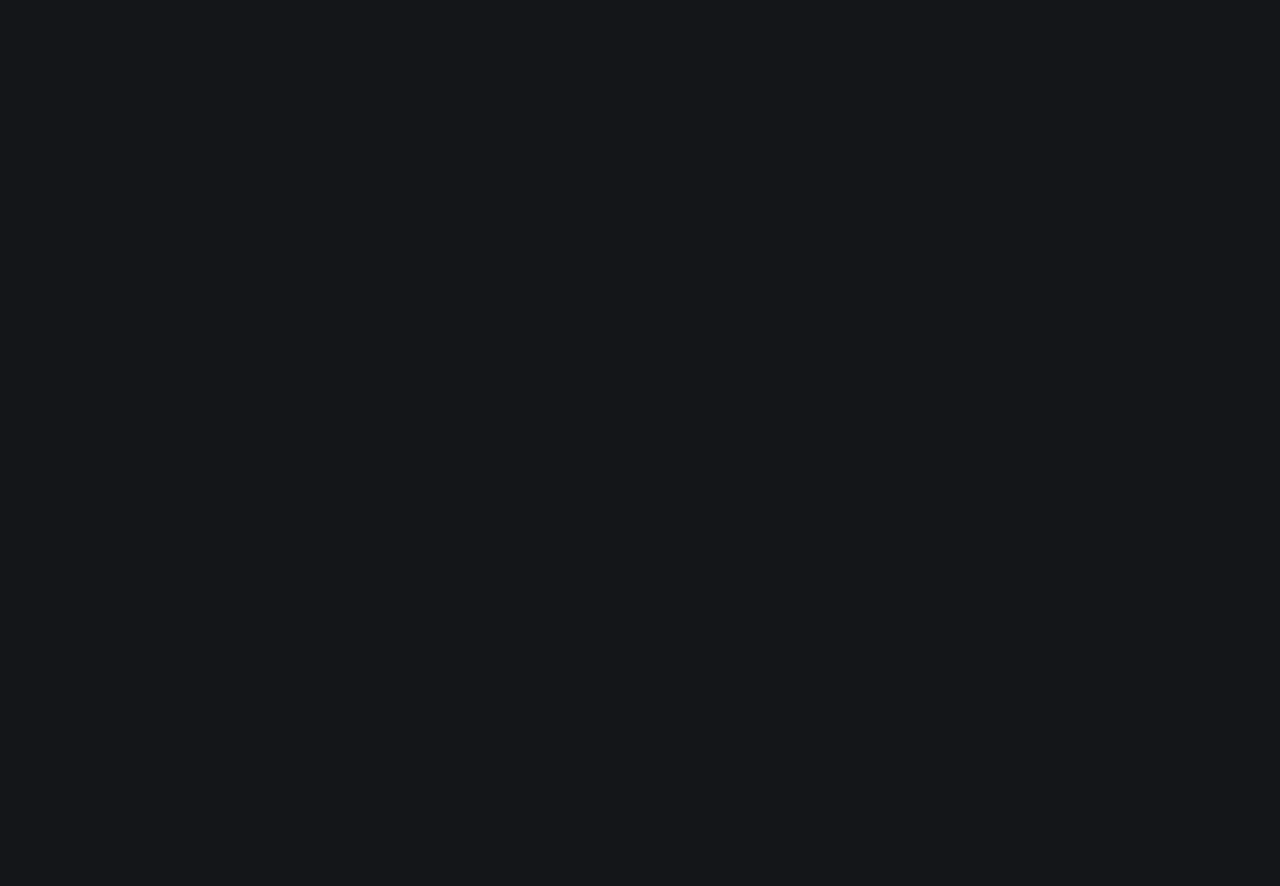
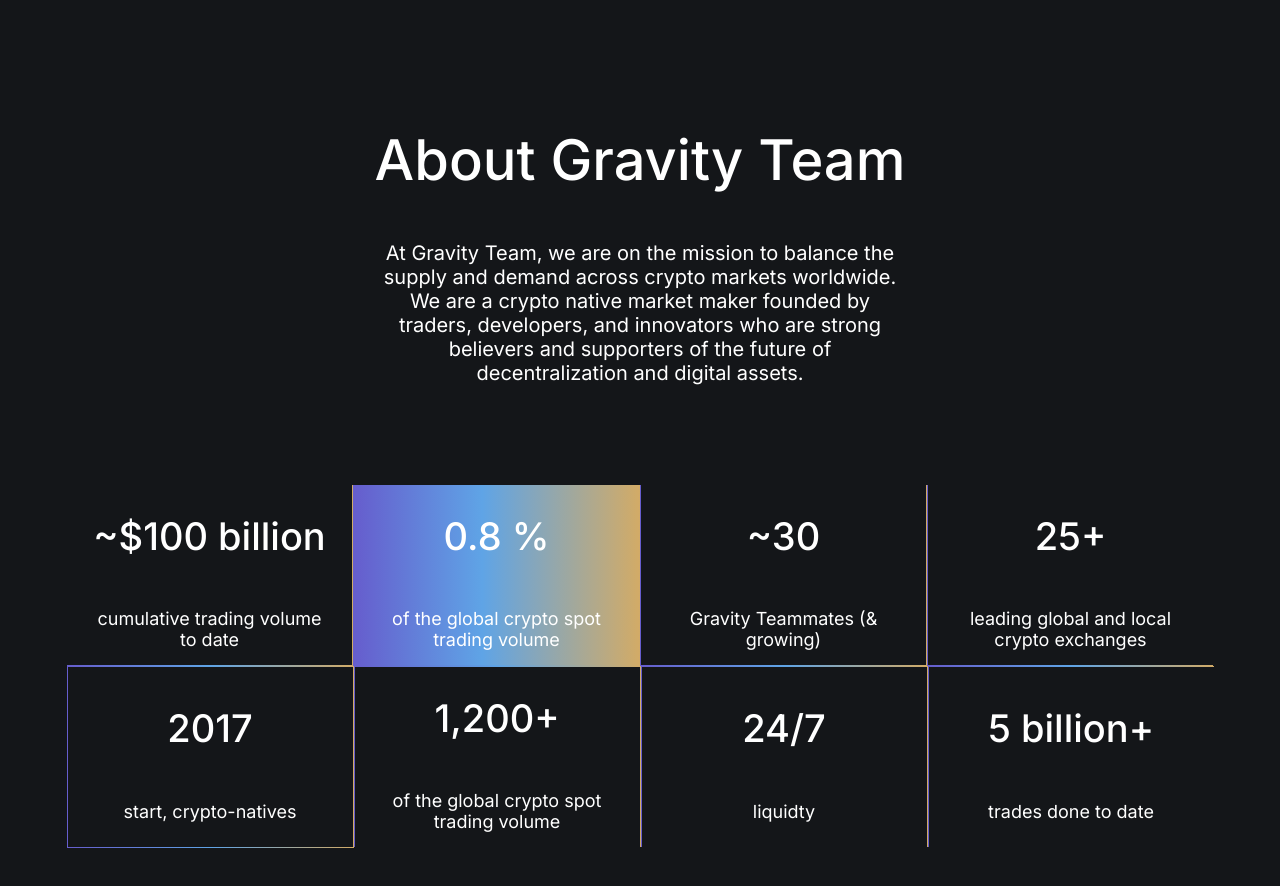
Before and after one commit to Jarax73/gravity, a React (Create React App) app: page / in a window 1280 px wide. Shown: the part 940-1826 px from the top of the page. Before the commit the page ends 800 px from the top, so only its background shows below. Built offline with nearby package versions, Linux system fonts and the light colour scheme.

Commit message:
Feature: add about gravity team section

```diff
--- a/src/App.js
+++ b/src/App.js
@@ -1,5 +1,6 @@
 /* eslint-disable react/react-in-jsx-scope */
 import "./App.css";
+import AboutSection from "./components/AboutSection";
 import IntroSection from "./components/IntroSection";
 import NavBar from "./components/NavBar";
 
@@ -9,6 +10,7 @@
       <header className="App-header">
         <NavBar />
         <IntroSection />
+        <AboutSection />
       </header>
     </div>
   );
--- /dev/null
+++ b/src/components/AboutSection.js
@@ -0,0 +1,227 @@
+import React from "react";
+import styled from "styled-components";
+import useWindowSize from "../utils/useWindowSize";
+
+const Section = styled.section`
+  height: 900px;
+  color: white;
+  margin-left: auto;
+  margin-right: auto;
+`;
+
+const Title = styled.h1`
+  color: white;
+  font-size: 56px;
+  font-weight: 500;
+`;
+
+const Paragraph = styled.p`
+  color: white;
+  font-size: 20px;
+  width: 529px;
+  margin-left: auto;
+  margin-right: auto;
+`;
+
+export default function AboutSection() {
+  const width = useWindowSize();
+  return (
+    <Section>
+      <Title>About Gravity Team</Title>
+      <Paragraph>
+        At Gravity Team, we are on the mission to balance the supply and demand
+        across crypto markets worldwide. We are a crypto native market maker
+        founded by traders, developers, and innovators who are strong believers
+        and supporters of the future of decentralization and digital assets.
+      </Paragraph>
+
+      <div
+        style={{
+          marginRight: "auto",
+          marginLeft: "auto",
+          width: "100%",
+          display: "flex",
+          flexDirection: "column",
+          alignItems: "center",
+          gap: 0,
+          marginTop: 100,
+        }}
+      >
+        <div
+          style={{
+            display: "flex",
+            flexWrap: width < 789 ? "wrap" : "nowrap",
+          }}
+        >
+          <div
+            style={{
+              display: "flex",
+              flexDirection: "column",
+              alignItems: "center",
+              justifyContent: "center",
+              width: "235px",
+              height: "130px",
+              padding: "25px",
+              border: "1px solid transparent",
+              borderLeft: width < 789 ? "1px solid transparent" : "none",
+              borderTop: width < 789 ? "1px solid transparent" : "none",
+              borderImage:
+                "linear-gradient(90deg, #665dcd, #5fa4e6, #d2ab67) 1",
+            }}
+          >
+            <h1 style={{ fontSize: "38px", fontWeight: "500" }}>
+              ~$100 billion
+            </h1>
+            <p style={{ fontSize: "18px" }}>
+              cumulative trading volume to date
+            </p>
+          </div>
+          <div
+            style={{
+              display: "flex",
+              flexDirection: "column",
+              alignItems: "center",
+              justifyContent: "center",
+              width: "235px",
+              height: "130px",
+              padding: "25px",
+              border: "1px solid transparent",
+              borderTop: width < 789 ? "1px solid transparent" : "none",
+              background:
+                "linear-gradient(90deg, #665dcd 0%, #5fa4e6 45%, #d2ab67 100%)",
+              borderImage:
+                "linear-gradient(90deg, #665dcd, #5fa4e6, #d2ab67) 1",
+            }}
+          >
+            <h1 style={{ fontSize: "38px", fontWeight: "500" }}>0.8 %</h1>
+            <p style={{ fontSize: "18px" }}>
+              of the global crypto spot trading volume
+            </p>
+          </div>
+          <div
+            style={{
+              display: "flex",
+              flexDirection: "column",
+              alignItems: "center",
+              justifyContent: "center",
+              width: "235px",
+              height: "130px",
+              padding: "25px",
+              border: "1px solid transparent",
+              borderTop: width < 789 ? "1px solid transparent" : "none",
+              borderImage:
+                "linear-gradient(90deg, #665dcd, #5fa4e6, #d2ab67) 1",
+            }}
+          >
+            <h1 style={{ fontSize: "38px", fontWeight: "500" }}>~30</h1>
+            <p style={{ fontSize: "18px" }}>Gravity Teammates (& growing)</p>
+          </div>
+          <div
+            style={{
+              display: "flex",
+              flexDirection: "column",
+              alignItems: "center",
+              justifyContent: "center",
+              width: "235px",
+              height: "130px",
+              padding: "25px",
+              border: "1px solid transparent",
+              borderRight: width < 789 ? "1px solid transparent" : "none",
+              borderTop: width < 789 ? "1px solid transparent" : "none",
+              borderImage:
+                "linear-gradient(90deg, #665dcd, #5fa4e6, #d2ab67) 1",
+            }}
+          >
+            <h1 style={{ fontSize: "38px", fontWeight: "500" }}>25+</h1>
+            <p style={{ fontSize: "18px" }}>
+              leading global and local crypto exchanges
+            </p>
+          </div>
+        </div>
+        <div
+          style={{
+            display: "flex",
+            flexWrap: width < 789 ? "wrap" : "nowrap",
+          }}
+        >
+          <div
+            style={{
+              display: "flex",
+              flexDirection: "column",
+              alignItems: "center",
+              justifyContent: "center",
+              width: "235px",
+              height: "130px",
+              padding: "25px",
+              borderLeft: width < 789 ? "1px solid transparent" : "none",
+              borderBottom: width < 789 ? "1px solid transparent" : "none",
+              border: "1px solid transparent",
+              borderImage:
+                "linear-gradient(90deg, #665dcd, #5fa4e6, #d2ab67) 1",
+            }}
+          >
+            <h1 style={{ fontSize: "38px", fontWeight: "500" }}>2017</h1>
+            <p style={{ fontSize: "18px" }}>start, crypto-natives</p>
+          </div>
+          <div
+            style={{
+              display: "flex",
+              flexDirection: "column",
+              alignItems: "center",
+              justifyContent: "center",
+              width: "235px",
+              height: "130px",
+              padding: "25px",
+              border: "1px solid transparent",
+              borderBottom: width < 789 ? "1px solid transparent" : "none",
+              borderImage:
+                "linear-gradient(90deg, #665dcd, #5fa4e6, #d2ab67) 1",
+            }}
+          >
+            <h1 style={{ fontSize: "38px", fontWeight: "500" }}>1,200+</h1>
+            <p style={{ fontSize: "18px" }}>
+              of the global crypto spot trading volume
+            </p>
+          </div>
+          <div
+            style={{
+              display: "flex",
+              flexDirection: "column",
+              alignItems: "center",
+              justifyContent: "center",
+              width: "235px",
+              height: "130px",
+              padding: "25px",
+              border: "1px solid transparent",
+              borderBottom: width < 789 ? "1px solid transparent" : "none",
+              borderImage:
+                "linear-gradient(90deg, #665dcd, #5fa4e6, #d2ab67) 1",
+            }}
+          >
+            <h1 style={{ fontSize: "38px", fontWeight: "500" }}>24/7</h1>
+            <p style={{ fontSize: "18px" }}>liquidty</p>
+          </div>
+          <div
+            style={{
+              display: "flex",
+              flexDirection: "column",
+              alignItems: "center",
+              justifyContent: "center",
+              width: "235px",
+              height: "130px",
+              padding: "25px",
+              border: "1px solid transparent",
+              borderRight: width < 789 ? "1px solid transparent" : "none",
+              borderBottom: width < 789 ? "1px solid transparent" : "none",
+              borderImage:
+                "linear-gradient(90deg, #665dcd, #5fa4e6, #d2ab67) 1",
+            }}
+          >
+            <h1 style={{ fontSize: "38px", fontWeight: "500" }}>5 billion+</h1>
+            <p style={{ fontSize: "18px" }}>trades done to date</p>
+          </div>
+        </div>
+      </div>
+    </Section>
+  );
+}
--- a/src/components/IntroSection.js
+++ b/src/components/IntroSection.js
@@ -9,6 +9,7 @@
   flex-direction: column;
   justify-content: space-between;
   align-items: center;
+  height: 900px;
 `;
 
 const Title = styled.h1`
@@ -34,6 +35,14 @@
 export default function IntroSection() {
   return (
     <Section>
+      <div
+        style={{
+          display: "flex",
+          flexDirection: "column",
+          alignItems: "center",
+          gap: 20,
+        }}
+      >
         <Title>
           Balancing <br /> Crypto Markets
         </Title>
@@ -43,6 +52,7 @@
           derivative crypto exchanges.
         </Paragraph>
         <Button>GET IN TOUCH</Button>
+      </div>
     </Section>
   );
 }
--- /dev/null
+++ b/src/utils/useWindowSize.js
@@ -0,0 +1,16 @@
+import { useState, useEffect } from "react";
+
+function useWindowSize() {
+  const [width, setWidth] = useState(window.innerWidth);
+
+  useEffect(() => {
+    const handleResize = () => setWidth(window.innerWidth);
+
+    window.addEventListener("resize", handleResize);
+    return () => window.removeEventListener("resize", handleResize);
+  }, []);
+
+  return width;
+}
+
+export default useWindowSize;
```
Lines whose indentation alone changed are shown as unchanged.
